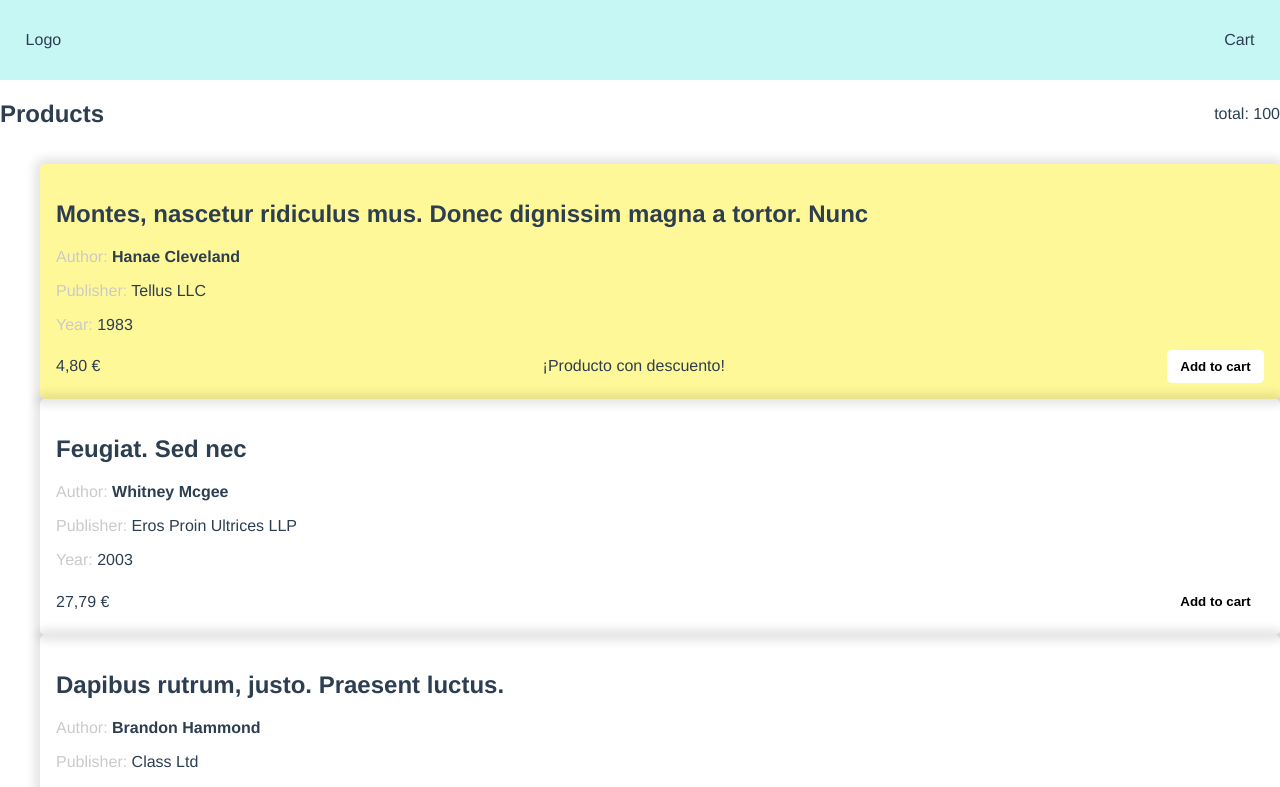
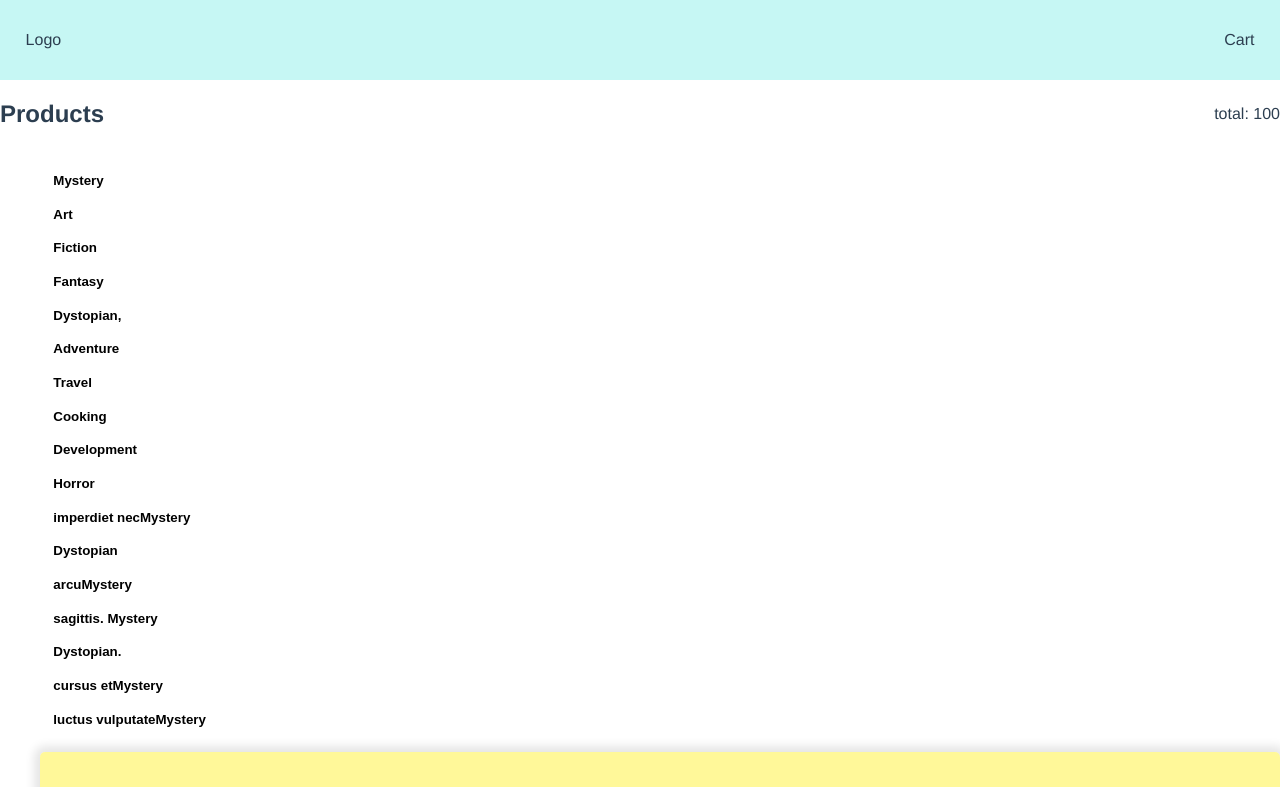
Before and after one commit to lvillen/ecommerce-vuejs, a Vue app: page / in a window 1280 px wide. Shown: the top 787 px of the page. Built offline with nearby package versions, Linux system fonts and the light colour scheme.

Commit message:
Adds CategoryFilter component

```diff
--- /dev/null
+++ b/src/components/CategoryFilter.vue
@@ -0,0 +1,24 @@
+<template>
+  <button
+    class="button"
+    type="button"
+    @click="$emit('selected-category', category)"
+  >
+    {{ category }}
+  </button>
+</template>
+
+<script lang="ts">
+import { defineComponent } from "vue";
+
+export default defineComponent({
+  props: {
+    category: {
+      type: String,
+      default: "",
+    },
+  },
+});
+</script>
+
+<style></style>
--- a/src/components/ProductList.vue
+++ b/src/components/ProductList.vue
@@ -3,6 +3,16 @@
     <div class="flex align-items-center justify-content-between">
       <h1>Products</h1>
       total: {{ totalProducts }}
+    </div>
+    <div>
+      <ul>
+        <li v-for="(category, index) of categories" :key="index">
+          <CategoryFilter
+            :category="category"
+            @selectedCategory="selectCategory"
+          />
+        </li>
+      </ul>
     </div>
     <ul>
       <li v-for="product in list" :key="product.id">
@@ -46,12 +56,13 @@
 </template>
 
 <script lang="ts">
-import { defineComponent } from "vue";
+import { defineComponent, Ref, ref } from "vue";
 import { Product } from "@/types";
 import { useProductApi } from "@/composables/productsApi";
 
 import StaticPrice from "@/components/StaticPrice.vue";
 import AddToCartButton from "@/components/AddToCartButton.vue";
+import CategoryFilter from "@/components/CategoryFilter.vue";
 
 declare module "@vue/runtime-core" {
   export interface ComponentCustomProperties {
@@ -63,6 +74,7 @@ export default defineComponent({
   components: {
     StaticPrice,
     AddToCartButton,
+    CategoryFilter,
   },
   // data() {
   //   return {
@@ -88,7 +100,33 @@ export default defineComponent({
       console.log(product.title);
     };
 
+    const categories = list.value.reduce(
+      (accumulated: string[], current: Product) => {
+        if (!accumulated.some((category) => category === current.category)) {
+          accumulated.push(current.category);
+        }
+        return accumulated;
+      },
+      []
+    );
+
+    const selectedCategories: Ref<string[]> = ref([]);
+
+    const selectCategory = (category: string) => {
+      if (selectedCategories.value.indexOf(category) === -1) {
+        selectedCategories.value.push(category);
+      } else {
+        selectedCategories.value.splice(
+          selectedCategories.value.indexOf(category),
+          1
+        );
+      }
+    };
+
     return {
+      selectCategory,
+      selectedCategories,
+      categories,
       list,
       totalProducts,
       onAddItem,
```
